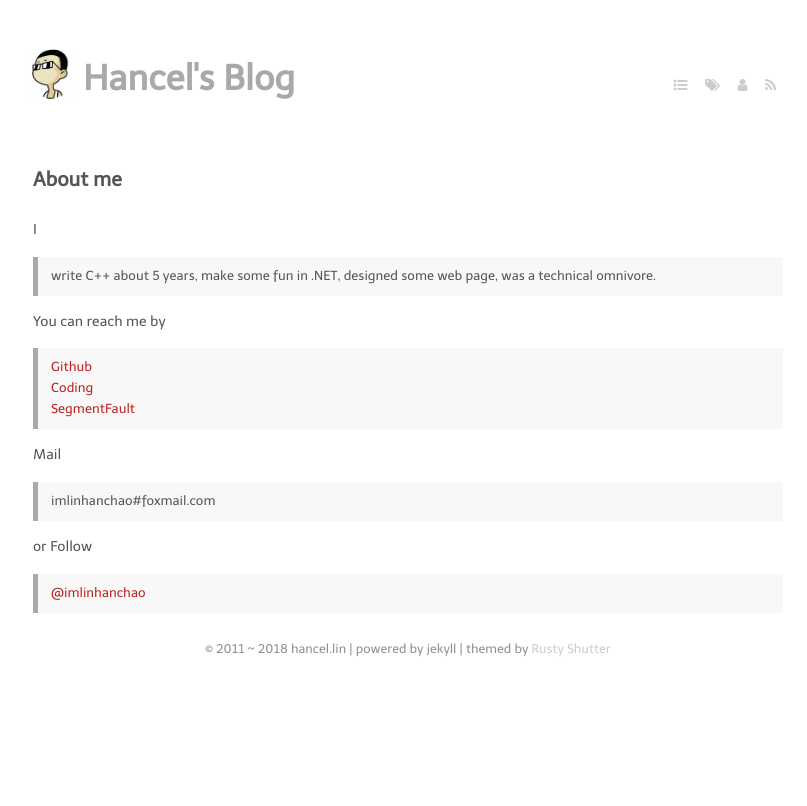
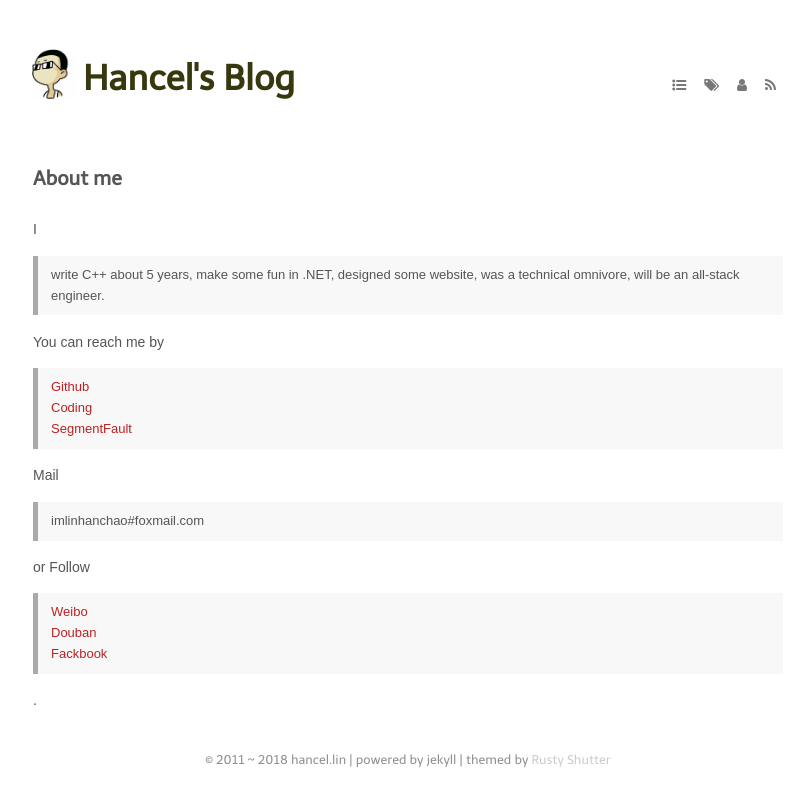
Before and after one commit to imlinhanchao/imlinhanchao, a Jekyll site: the page built from about.markdown, in a window 1280 px wide. Shown: the top 806 px of the page, without its empty margins (232-1039 px from the left). Built offline with Jekyll 4.4.1, drawn with Linux system fonts in a browser that asks for light colours; nearby versions of some CDN libraries; some web fonts are replaced; Markdown is read by kramdown in place of the engine named in the settings; comment, search, counter and statistics services are not loaded.

Commit message:
更新样式，提交文章

```diff
--- a/_layouts/default.html
+++ b/_layouts/default.html
@@ -13,7 +13,6 @@
     <link href="/atom.xml" rel="alternate" title="{{ site.name }}" type="application/atom+xml" />
     <link rel="stylesheet" href="//cdnjs.cloudflare.com/ajax/libs/font-awesome/4.2.0/css/font-awesome.min.css">
     <link rel="stylesheet" href="/media/css/style.css">
-    <script type="text/javascript" src="//cdnjs.cloudflare.com/ajax/libs/retina.js/1.3.0/retina.min.js"></script>
     <link rel="stylesheet" href="/media/css/highlight.min.css">
     <script src="/media/js/highlight.min.js"></script>
     <script type="text/javascript"> hljs.initHighlightingOnLoad(); </script>
@@ -38,7 +37,9 @@
             {% assign first_post = site.posts | last %}
             &copy; {{ first_post.date | date: "%Y" }} ~ {{ site.time | date: "%Y" }} {{ site.author }} | powered by jekyll | themed by <a href="https://github.com/waynezhang/blog" title="Rusty Shutter">Rusty Shutter</a>
           </div>
+          <div style="display:none;"><script src="https://s95.cnzz.com/z_stat.php?id=1261530627&web_id=1261530627" language="JavaScript"></script></div>
         </footer>
+        <div style="display:none;"><script src="https://s95.cnzz.com/z_stat.php?id=1261530627&web_id=1261530627" language="JavaScript"></script></div>
       </div> <!-- main -->
   </body>
 </html>
--- a/about.markdown
+++ b/about.markdown
@@ -5,7 +5,7 @@ layout: page
 
 I
 
-> write C++ about 5 years, make some fun in .NET, designed some web page, was a technical omnivore.
+> write C++ about 5 years, make some fun in .NET, designed some website, was a technical omnivore, will be an all-stack engineer.
 
 You can reach me by
 
@@ -19,4 +19,8 @@ Mail
 
 or Follow
 
-> [@imlinhanchao](https://weibo.com/imlinhanchao)
+> [Weibo](https://weibo.com/linhanchao)
+> [Douban](https://www.douban.com/people/imlinhanchao/)
+> [Fackbook](https://www.facebook.com/imlinhanchao)
+
+.
--- a/media/css/style.css
+++ b/media/css/style.css
@@ -18,7 +18,7 @@
 
 body {
   font-size: 14px;
-  font-family: telexregular, Hiragino Sans GB, Microsoft YaHei, sans-serif;
+  font-family: Hiragino Sans GB, Microsoft YaHei, sans-serif;
   color: #555;
   background-color: #FFF;
   -webkit-font-smoothing: antialiased; }
@@ -61,11 +61,12 @@ blockquote, pre code {
 code {
   background-color: #d5d5d5;
   padding: 5px;
-  font-family: Fira Mono, monospace;
-  border-radius: 2px; }
+  border-radius: 2px;
+  font-family: Fira Mono, monospace; }
 
 h1 {
   font-size: 2.5em; }
+
 h2 {
   font-size: 1.4em;
   padding: .7em 0; }
@@ -76,7 +77,8 @@ time {
 header {
   margin: 0 auto;
   text-align: justify;
-  margin: 3em auto; }
+  margin: 3em auto;
+  user-select: none; }
   @media screen and (min-width: 320px) {
     header {
       width: 300px; } }
@@ -100,14 +102,14 @@ header {
     header #header h1 {
       font-family: telexregular, Hiragino Sans GB, Microsoft YaHei, sans-serif; }
       header #header h1 a {
-        color: #a9a9a9;
+        color: #38380f;
         display: block; }
         header #header h1 a img {
-            width: 50px;
-            vertical-align: middle;
-            position: relative;
-            top: -.2em;
-            right: .2em; }
+          width: 50px;
+          vertical-align: middle;
+          position: relative;
+          top: -.2em;
+          right: .2em; }
   header nav {
     display: inline-block;
     position: relative;
@@ -117,7 +119,7 @@ header {
       margin: .5em; }
     header nav a, header nav #header h1 a, header #header h1 nav a, header nav article .title a, article .title header nav a, header nav article .meta .tags a, article .meta .tags header nav a, header nav article .divider a, article .divider header nav a {
       font-family: telexregular, Hiragino Sans GB, Microsoft YaHei, sans-serif;
-      color: #ccc; }
+      color: #787878; }
 
 #content {
   margin: 0 auto;
@@ -158,6 +160,8 @@ article {
   margin: 2em 0; }
   article p {
     padding: .7em 0; }
+  article pre {
+    padding: .7em 0; }
   article .title {
     font-family: telexregular, Hiragino Sans GB, Microsoft YaHei, sans-serif; }
     article .title header #header h1 a, header #header h1 article .title a, article .title a, article .title .meta .tags a, article .meta .tags .title a {
@@ -165,7 +169,7 @@ article {
   article .meta {
     display: block;
     overflow: auto;
-    margin-top: -.5em;
+    margin-top: .5em;
     font-size: .9em; }
     article .meta .tags header #header h1 a, header #header h1 article .meta .tags a, article .meta .tags a {
       color: #999999;
```
Also changed, not shown: _layouts/post.html (+16 -22 lines), _posts/life/2017-12-31-goodbye-2017.md (added, +32 -0 lines), _posts/tech/2017-01-06-make-wiki-mirror.md (+1 -0 lines), _posts/tech/2017-12-26-auto-deploy-by-coding-webhook.md (added, +43 -0 lines), _posts/tech/2018-5-2-building-an-electron-hybrid-application.md (added, +137 -0 lines), media/css/style.scss (+9 -7 lines), 1 other file.
